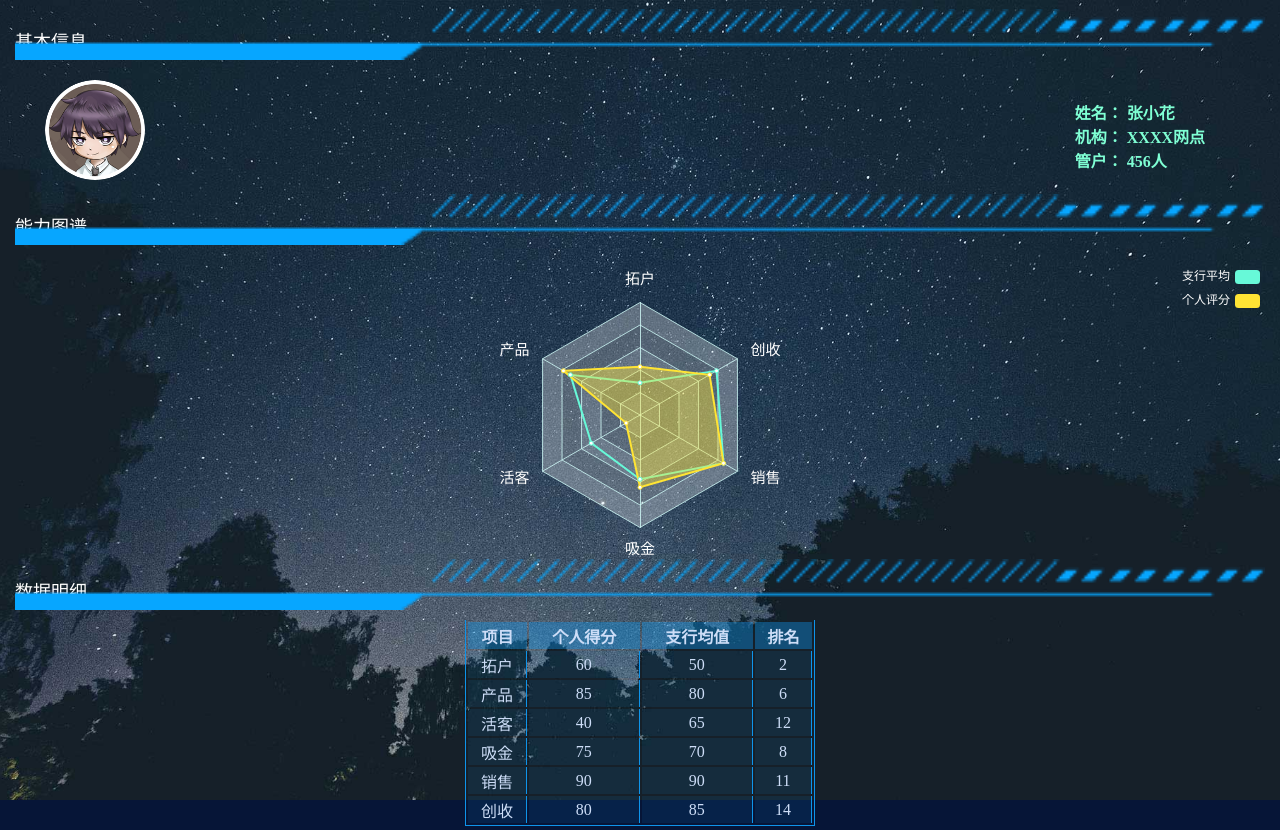
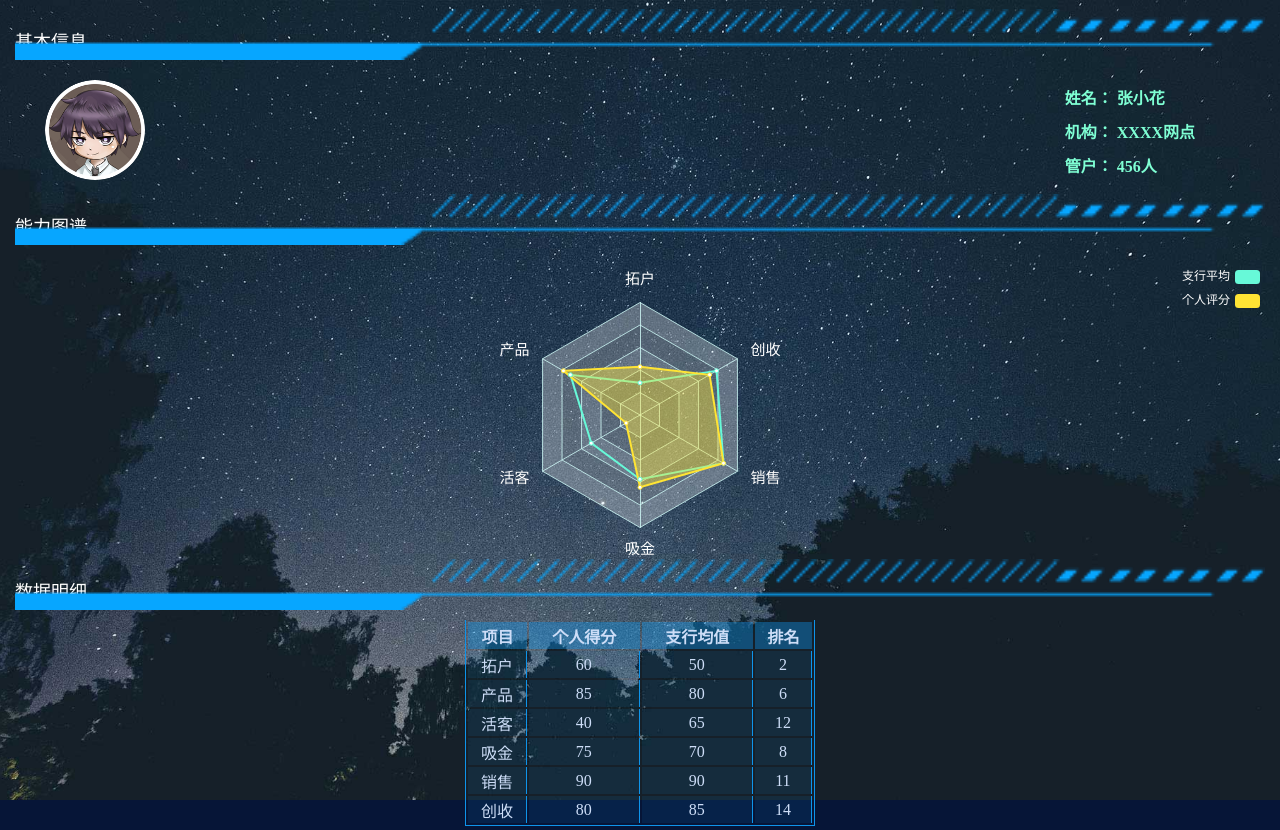
Before and after one commit to qingqianxuewei/dgdrx, a plain HTML site: page personas.html in a window 1280 px wide. Drawn offline with Linux system fonts and the light colour scheme.

Commit message:
修改样式

```diff
--- a/css/personas.css
+++ b/css/personas.css
@@ -97,6 +97,10 @@ html, body, form{overflow-y:auto;height:100%;}
 
 .info{
 	float:right;
-	margin-top:40px;
-	margin-right: 60px;
+	margin-top:15px;
+	margin-right: 70px;
 }
+
+.info p{
+	margin-top: 10px;
+}
```
